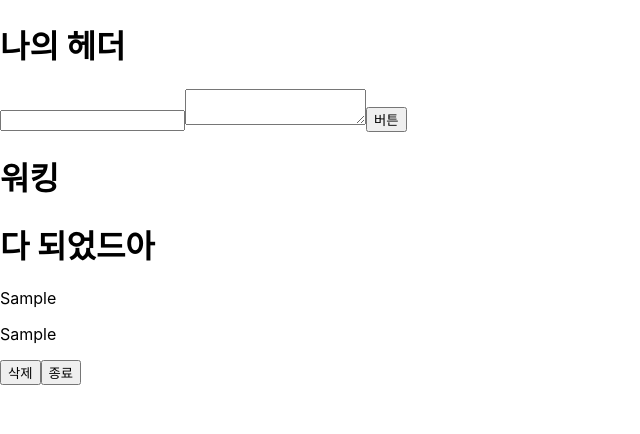
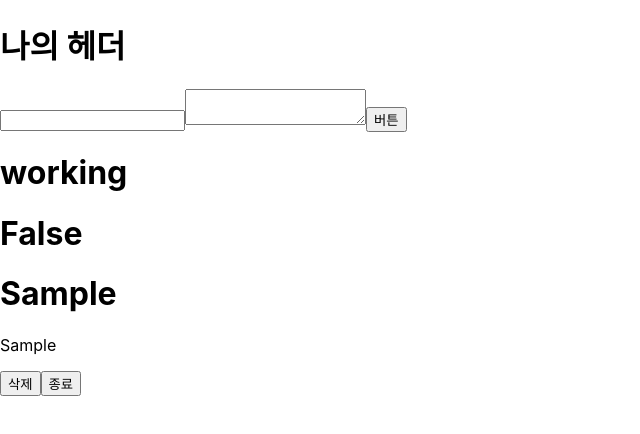
Before and after one commit to Andante23/TypeScript-todoList, a React (Create React App) app: page / in a window 1280 px wide. Both pictures are taken after typing "Sample", "Sample" into the empty fields and a click on the button "버튼". Shown: the top 434 px of the page, without its empty margins (0-640 px from the left). Built offline with nearby package versions, Linux system fonts and the light colour scheme.

Commit message:
Remove: TodoCardFalse ,TodoCardTrue 제거 || Feat : TodoItems 생성

```diff
--- a/src/App.tsx
+++ b/src/App.tsx
@@ -1,16 +1,15 @@
 import React, { useState } from "react";
 import TodoHeader from "./components/TodoHeader";
-import TodoCardTrue from "./components/TodoCardTrue";
-import TodoCardFalse from "./components/TodoCardFalse";
+import TodoItems from "./components/TodoItems";
 
 // 여러가지 타입을 갖는 프로퍼티로 이루어진 새로운 것을 정의
 // 마치  todo리스트 하나의 아이템에도  여러가지 타입을 가집
-export interface Todo {
+export type Todo = {
   id: string;
   title: string;
   text: string;
   isDone: boolean;
-}
+};
 
 const App: React.FC = () => {
   const [title, setTitle] = useState<string>("");
@@ -34,9 +33,9 @@ const App: React.FC = () => {
     setTitle("");
   };
 
-  const deleteTodoHandler = (id: string) => {
+  const deleteTodoHandler = (id: string) =>
     setTodoData(todoData.filter((todo) => todo.id !== id));
-  };
+
   const changeTodoStateHandler = (id: string) => {
     setTodoData(
       todoData.map((todo) => {
@@ -48,6 +47,8 @@ const App: React.FC = () => {
     );
   };
 
+  const todoIsTrue = todoData.filter((data) => data.isDone);
+  const todoIsFalse = todoData.filter((data) => !data.isDone);
   return (
     <>
       <TodoHeader />
@@ -58,31 +59,19 @@ const App: React.FC = () => {
         <button type="submit">버튼</button>
       </form>
 
-      <div>
-        <h1>워킹</h1>
-        {todoData
-          .filter((todo) => todo.isDone)
-          .map((todo) => (
-            <TodoCardTrue
-              todo={todo}
+      <TodoItems
+        headerTitle="working"
+        todo={todoIsTrue}
         deleteTodoHandler={deleteTodoHandler}
         changeTodoStateHandler={changeTodoStateHandler}
       />
-          ))}
-      </div>
 
-      <div>
-        <h1>다 되었드아</h1>
-        {todoData
-          .filter((todo) => !todo.isDone)
-          .map((todo) => (
-            <TodoCardFalse
-              todo={todo}
+      <TodoItems
+        headerTitle="False"
+        todo={todoIsFalse}
         deleteTodoHandler={deleteTodoHandler}
         changeTodoStateHandler={changeTodoStateHandler}
       />
-          ))}
-      </div>
     </>
   );
 };
--- a/src/components/TodoCardFalse.tsx
+++ /dev/null
@@ -1,38 +0,0 @@
-import { Todo } from "../App";
-
-interface TodoProps {
-  todo: Todo;
-  deleteTodoHandler(id: string): void;
-  changeTodoStateHandler(id: string): void;
-}
-
-const TodoCardFalse = ({
-  todo,
-  deleteTodoHandler,
-  changeTodoStateHandler,
-}: TodoProps) => {
-  return (
-    <>
-      <div key={todo.id}>
-        <p>{todo.text}</p>
-        <p>{todo.title}</p>
-        <button
-          onClick={() => {
-            deleteTodoHandler(todo.id);
-          }}
-        >
-          삭제
-        </button>
-        <button
-          onClick={() => {
-            changeTodoStateHandler(todo.id);
-          }}
-        >
-          종료
-        </button>
-      </div>
-    </>
-  );
-};
-
-export default TodoCardFalse;
--- a/src/components/TodoCardTrue.tsx
+++ /dev/null
@@ -1,38 +0,0 @@
-import { Todo } from "../App";
-
-interface TodoProps {
-  todo: Todo;
-  deleteTodoHandler(id: string): void;
-  changeTodoStateHandler(id: string): void;
-}
-
-const TodoCardTrue = ({
-  deleteTodoHandler,
-  changeTodoStateHandler,
-  todo,
-}: TodoProps) => {
-  return (
-    <>
-      <div key={todo.id}>
-        <p>{todo.text}</p>
-        <p>{todo.title}</p>
-        <button
-          onClick={() => {
-            deleteTodoHandler(todo.id);
-          }}
-        >
-          삭제
-        </button>
-        <button
-          onClick={() => {
-            changeTodoStateHandler(todo.id);
-          }}
-        >
-          시작
-        </button>
-      </div>
-    </>
-  );
-};
-
-export default TodoCardTrue;
--- /dev/null
+++ b/src/components/TodoItems.tsx
@@ -0,0 +1,46 @@
+import { Todo } from "../App";
+
+interface TodoProps {
+  headerTitle: string;
+  todo: Todo[];
+  deleteTodoHandler(id: string): void;
+  changeTodoStateHandler(id: string): void;
+}
+
+const TodoItems = ({
+  headerTitle,
+  todo,
+  deleteTodoHandler,
+  changeTodoStateHandler,
+}: TodoProps) => {
+  return (
+    <>
+      <div>
+        <h1>{headerTitle}</h1>
+
+        {todo.map((data) => (
+          <div key={data.id}>
+            <h1>{data.title}</h1>
+            <p>{data.text}</p>
+            <button
+              onClick={() => {
+                deleteTodoHandler(data.id);
+              }}
+            >
+              삭제
+            </button>
+            <button
+              onClick={() => {
+                changeTodoStateHandler(data.id);
+              }}
+            >
+              {data.isDone ? "시작" : "종료"}
+            </button>
+          </div>
+        ))}
+      </div>
+    </>
+  );
+};
+
+export default TodoItems;
```
Lines whose indentation alone changed are shown as unchanged.
